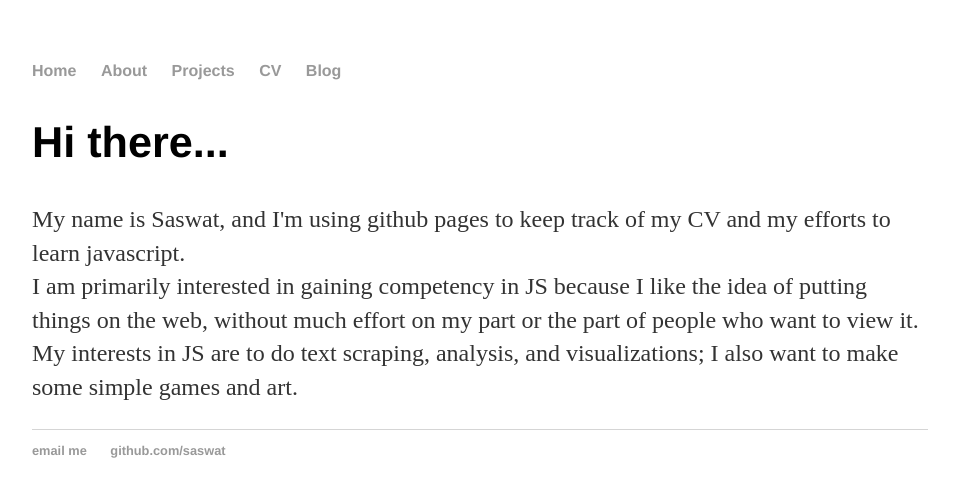
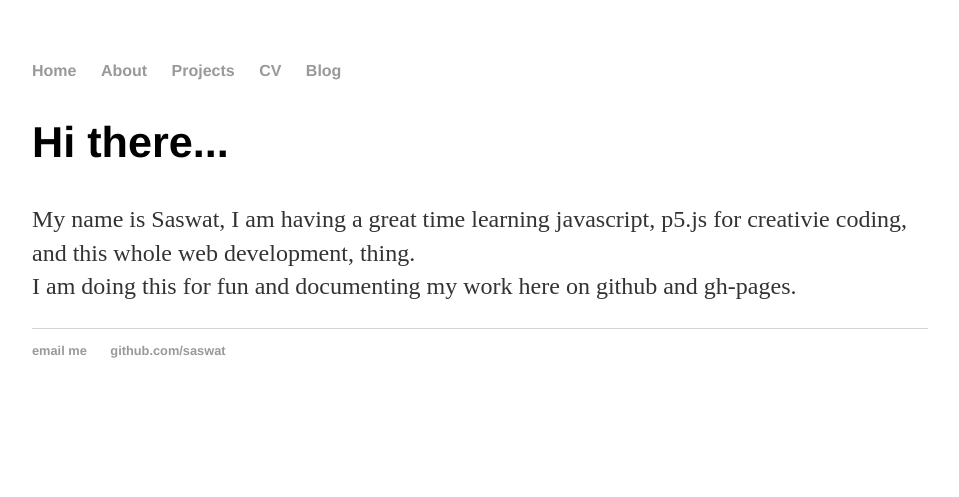
Before and after one commit to saswat/saswat.github.io, a Jekyll site: the page built from index.html, in a window 1280 px wide. Shown: the top 497 px of the page, without its empty margins (160-1119 px from the left). Built offline with Jekyll 4.4.1, drawn with Linux system fonts in a browser that asks for light colours.

Commit message:
Update index.html

```diff
--- a/index.html
+++ b/index.html
@@ -5,7 +5,6 @@ title: Home
 
 		<div class="blurb">
 			<h2>Hi there...</h2>
-			<p>My name is Saswat, and I'm using github pages to keep track of my CV and my efforts to learn javascript.<br>
-				I am primarily interested in gaining competency in JS because I like the idea of putting things on the web, without much effort on my part or the part of people who want to view it.<br>
-				My interests in JS are to do text scraping, analysis, and visualizations; I also want to make some simple games and art. </p>
+			<p>My name is Saswat, I am having a great time learning javascript, p5.js for creativie coding, and this whole web development, thing. <br>
+				I am doing this for fun and documenting my work here on github and gh-pages. </p>
 		</div>
```
